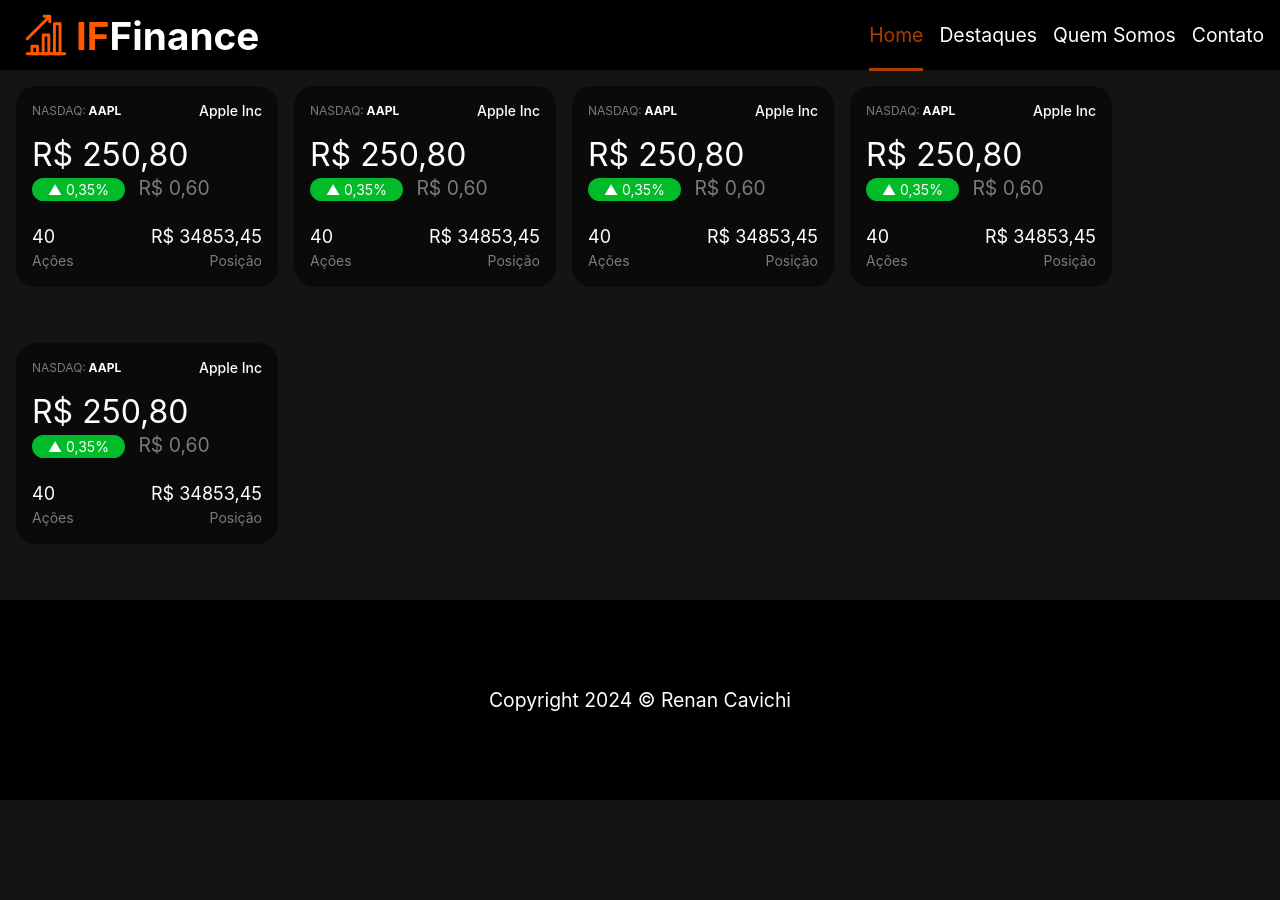
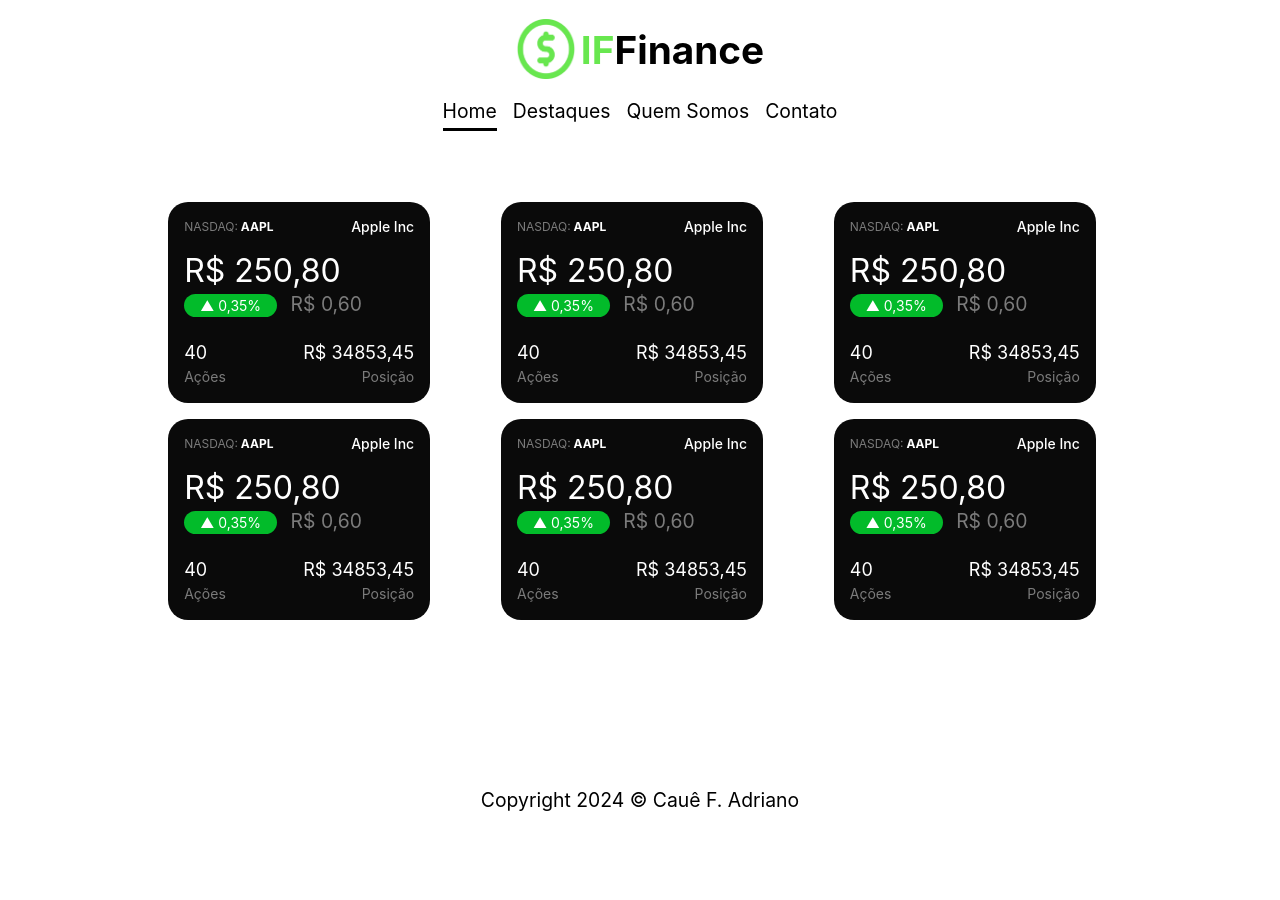
Before and after one commit to Caue-Adriano/DevWeb-Atividade, a plain HTML site: page Index.html in a window 1280 px wide. Before the commit the page ends 800 px from the top, so only its background shows below. Drawn offline with Linux system fonts and the light colour scheme.

Commit message:
Terceiro commit
Adicionei imagem da logo;
Modifiquei imagem da logo nos arquivos "contato", "destaques", "index" e "quem-somos"
Modifiquei header;
Modifiquei body;
Modifiquei o css dos elementos mencionados acima.

```diff
--- a/Index.html
+++ b/Index.html
@@ -11,9 +11,10 @@
 <body>
 	<header>
 		<div class="logotipo">
-			<img src="./img/logo-if-finance.svg" alt="Logo IF Finance">
+			<img src="./img/logotipo.png" alt="Logo IF Finance">
 			<h1><span>IF</span>Finance</h1>
 		</div>
+		<div>
 			<nav>
 				<ul>
 					<li><a href="./index.html" class="active">Home</a></li>
@@ -21,12 +22,11 @@
 					<li><a href="./quem-somos.html">Quem Somos</a></li>
 					<li><a href="./contato.html">Contato</a></li>
 				</ul>
-			<div>
-				<img src="./img/menu-icon.svg" alt="Menu">
+			</nav>
 		</div>
-		</nav>
 	</header>
 	<main>
+		<div class="card-position">
 			<div class="card-ticker">
 				<header>
 					<h2><span>NASDAQ:</span> AAPL</h2>
@@ -90,6 +90,7 @@
 					</div>
 				</footer>
 			</div>
+
 			<div class="card-ticker">
 				<header>
 					<h2><span>NASDAQ:</span> AAPL</h2>
@@ -132,9 +133,31 @@
 					</div>
 				</footer>
 			</div>
+			<div class="card-ticker">
+				<header>
+					<h2><span>NASDAQ:</span> AAPL</h2>
+					<h1>Apple Inc</h1>
+				</header>
+				<main>
+					<p>R$ 250,80</p>
+					<span>▲ 0,35%</span>
+					<span>R$ 0,60</span>
 				</main>
 				<footer>
-		<p>Copyright 2024 © Renan Cavichi</p>
+					<div>
+						<p>40</p>
+						<span>Ações</span>
+					</div>
+					<div>
+						<p>R$ 34853,45</p>
+						<span>Posição</span>
+					</div>
+				</footer>
+			</div>
+		</div>
+	</main>
+	<footer>
+		<p>Copyright 2024 © Cauê F. Adriano</p>
 	</footer>
 </body>
 
--- a/css/style.css
+++ b/css/style.css
@@ -1,36 +1,36 @@
 html, body{
 	margin: 0;
 	padding: 0;
-	background: #141414;
+	background: #ffffff;
 	font-family: -apple-system, BlinkMacSystemFont, "Segoe UI", Roboto, Oxygen, Ubuntu, Cantarell, "Fira Sans", "Droid Sans", "Helvetica Neue", sans-serif;
 	color: #FFF;
 	font-size: 1.1rem;
 }
 
 body > header{
-	height: 70px;
-	background: #000;
-	padding: 0 16px;
+	height: 140px;
+	background: #ffffff;
+	padding: 0 0 30px 0;
 	display: flex;
+	flex-direction: column;
 	align-items: center;
-	justify-content: space-between;
+	color: #000;
 }
 
 body > header nav a{
-	color: #FFF;
+	color: #000;
 	text-decoration: none;
-	padding: 0 0 21px 0;
+	padding: 0 0 5px 0;
 }
 
 body > header nav a:hover{
-	color: #ff5900;
-
-	border-bottom: 3px solid #ff5900;
+	color: #000;
+	border-bottom: 3px solid #000;
 }
 
 body > header nav a.active{
-	color: #ac3c00;
-	border-bottom: 3px solid #ac3c00;
+	color: #000;
+	border-bottom: 3px solid #000;
 }
 
 .logotipo{
@@ -41,10 +41,11 @@ body > header nav a.active{
 .logotipo img{
 	width: 60px;
 	height: 60px;
+	padding: 0 5px 0 0;
 }
 
 .logotipo h1 span{
-	color: #ff5900;
+	color: #68e74f;
 }
 
 nav ul{
@@ -61,14 +62,25 @@ body > main{
 	display: flex;
 	gap: 16px;
 	flex-wrap: wrap;
+	flex-direction: column;
+	align-items: center;
 }
 
 body > footer{
-	background: #000;
+	background: #ffffff;
+	color: #000;
 	height: 200px;
 	display: flex;
 	justify-content: center;
 	align-items: center;
+}
+
+.card-position {
+	display: flex;
+	flex-direction: row;
+	justify-content: space-around;
+	flex-wrap: wrap;
+	width: 80%;
 }
 
 .card-ticker{
@@ -78,6 +90,8 @@ body > footer{
 	border-radius: 20px;
 	padding: 16px;
 	align-self: baseline;
+	margin-right: 16px;
+	margin-top: 16px;
 }
 
 .card-ticker header{
```
Also changed, not shown: contato.html (+1 -1 lines), destaques.html (+1 -1 lines), quem-somos.html (+1 -1 lines), img/logotipo.png (added). Lines whose indentation alone changed are shown as unchanged.
